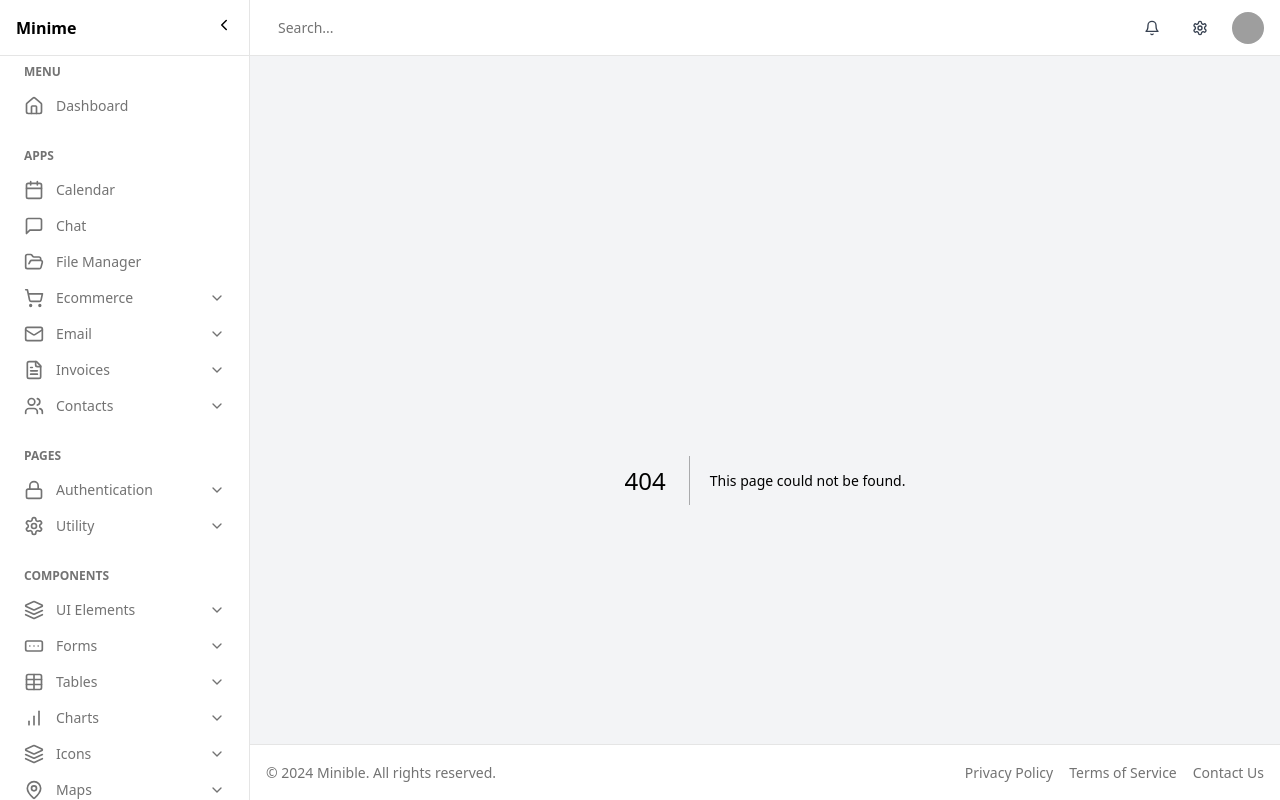
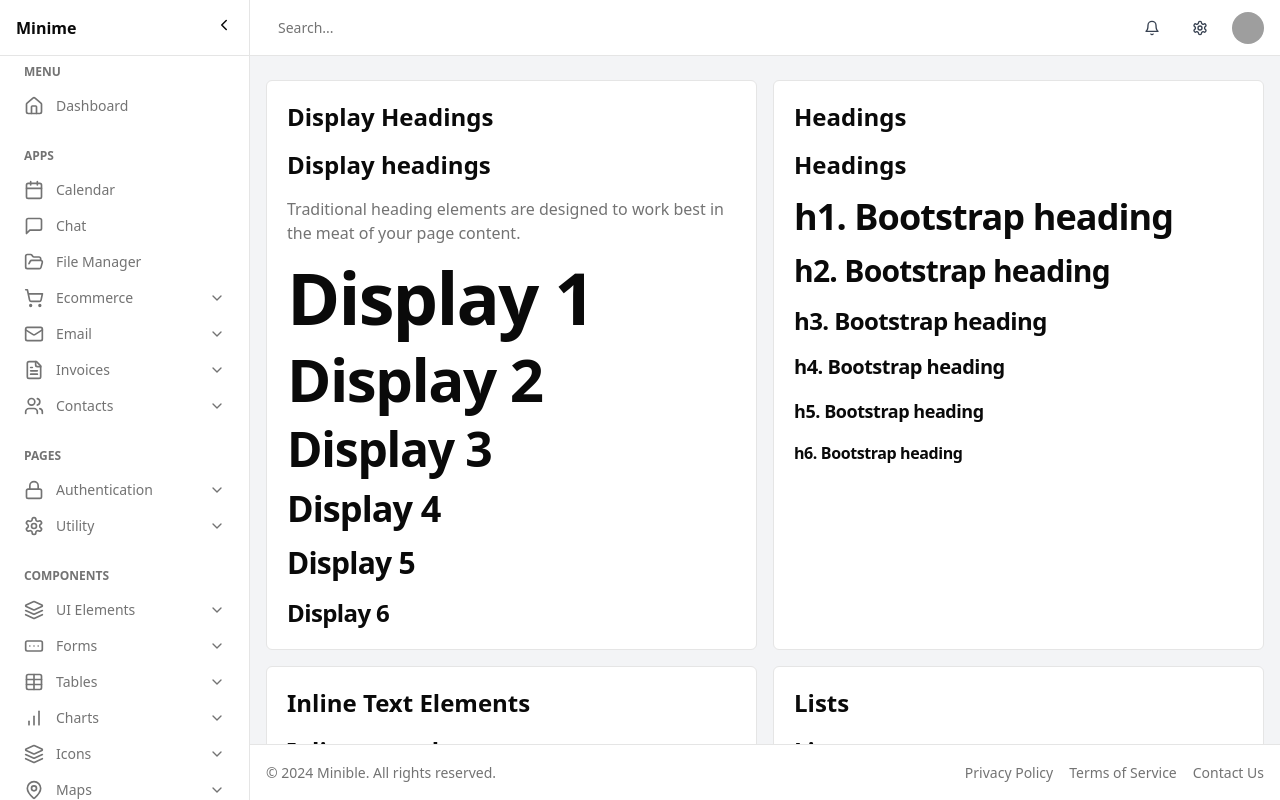
Before and after one commit to gamzesirin/theme-minime, a Next.js app: page /ui-elements/typography in a window 1280 px wide. Before the commit this address had no page. Built offline with nearby package versions, Linux system fonts and the light colour scheme; grey boxes are pictures that could not be loaded.

Commit message:
feat: add typography

```diff
--- /dev/null
+++ b/app/ui-elements/typography/page.js
@@ -0,0 +1,35 @@
+import DisplayHeadings from '@/components/ui-elements/typography/DisplayHeadings'
+import Headings from '@/components/ui-elements/typography/Headings'
+import InlineTextElements from '@/components/ui-elements/typography/InlineTextElements'
+import Lists from '@/components/ui-elements/typography/Lists'
+import React from 'react'
+
+const TypographyPage = () => {
+	return (
+		<div className="space-y-4">
+			<div className="flex flex-wrap space-x-4 -mx-2 ">
+				<div className=" flex-1 space-y-4 p-5 rounded-md bg-white border">
+					<h2 className="text-2xl font-bold mb-4">Display Headings</h2>
+					<DisplayHeadings />
+				</div>
+				<div className=" flex-1 space-y-4 p-5 rounded-md bg-white border">
+					<h2 className="text-2xl font-bold mb-4">Headings</h2>
+					<Headings />
+				</div>
+			</div>
+
+			<div className="flex flex-wrap space-x-4 -mx-2 ">
+				<div className=" flex-1 space-y-4 p-5 rounded-md bg-white border">
+					<h2 className="text-2xl font-bold mb-4">Inline Text Elements</h2>
+					<InlineTextElements />
+				</div>
+				<div className=" flex-1 space-y-4 p-5 rounded-md bg-white border">
+					<h2 className="text-2xl font-bold mb-4">Lists</h2>
+					<Lists />
+				</div>
+			</div>
+		</div>
+	)
+}
+
+export default TypographyPage
--- /dev/null
+++ b/components/ui-elements/typography/Blockquotes.jsx
@@ -0,0 +1,19 @@
+import React from 'react'
+
+const Blockquotes = () => {
+	return (
+		<div>
+			<section className="space-y-4">
+				<h2 className="text-2xl font-semibold mb-4">Blockquotes</h2>
+				<blockquote className="mt-6 border-l-2 pl-6 italic">
+					Lorem ipsum dolor sit amet, consectetur adipiscing elit. Integer posuere erat a ante.
+					<footer className="mt-2 text-sm text-muted-foreground">
+						— Someone famous in <cite>Source Title</cite>
+					</footer>
+				</blockquote>
+			</section>
+		</div>
+	)
+}
+
+export default Blockquotes
--- /dev/null
+++ b/components/ui-elements/typography/DisplayHeadings.jsx
@@ -0,0 +1,24 @@
+import React from 'react'
+
+const DisplayHeadings = () => {
+	return (
+		<div>
+			<section className="space-y-4">
+				<h2 className="text-2xl font-semibold mb-4">Display headings</h2>
+				<p className="text-muted-foreground">
+					Traditional heading elements are designed to work best in the meat of your page content.
+				</p>
+				<div className="space-y-4">
+					<h1 className="scroll-m-20 text-7xl font-bold tracking-tight">Display 1</h1>
+					<h1 className="scroll-m-20 text-6xl font-bold tracking-tight">Display 2</h1>
+					<h1 className="scroll-m-20 text-5xl font-bold tracking-tight">Display 3</h1>
+					<h1 className="scroll-m-20 text-4xl font-bold tracking-tight">Display 4</h1>
+					<h1 className="scroll-m-20 text-3xl font-bold tracking-tight">Display 5</h1>
+					<h1 className="scroll-m-20 text-2xl font-bold tracking-tight">Display 6</h1>
+				</div>
+			</section>
+		</div>
+	)
+}
+
+export default DisplayHeadings
--- /dev/null
+++ b/components/ui-elements/typography/Headings.jsx
@@ -0,0 +1,21 @@
+import React from 'react'
+
+const Headings = () => {
+	return (
+		<div>
+			<section className="space-y-4">
+				<h2 className="text-2xl font-semibold mb-4">Headings</h2>
+				<div className="space-y-4">
+					<h1 className="scroll-m-20 text-4xl font-semibold tracking-tight">h1. Bootstrap heading</h1>
+					<h2 className="scroll-m-20 text-3xl font-semibold tracking-tight">h2. Bootstrap heading</h2>
+					<h3 className="scroll-m-20 text-2xl font-semibold tracking-tight">h3. Bootstrap heading</h3>
+					<h4 className="scroll-m-20 text-xl font-semibold tracking-tight">h4. Bootstrap heading</h4>
+					<h5 className="scroll-m-20 text-lg font-semibold tracking-tight">h5. Bootstrap heading</h5>
+					<h6 className="scroll-m-20 text-base font-semibold tracking-tight">h6. Bootstrap heading</h6>
+				</div>
+			</section>
+		</div>
+	)
+}
+
+export default Headings
--- /dev/null
+++ b/components/ui-elements/typography/InlineTextElements.jsx
@@ -0,0 +1,23 @@
+import React from 'react'
+
+const InlineTextElements = () => {
+	return (
+		<div>
+			<section className="space-y-4">
+				<h2 className="text-2xl font-semibold mb-4">Inline text elements</h2>
+				<p className="text-muted-foreground">Styling for common inline HTML5 elements.</p>
+				<div className="space-y-2">
+					<p>
+						You can use the mark tag to <mark className="bg-yellow-200 rounded-sm px-1">highlight</mark> text.
+					</p>
+					<p className="line-through">This line of text is meant to be treated as deleted text.</p>
+					<p className="underline">This line of text will render as underlined.</p>
+					<p className="italic">This line rendered as italicized text.</p>
+					<p className="font-bold">This line rendered as bold text.</p>
+				</div>
+			</section>
+		</div>
+	)
+}
+
+export default InlineTextElements
--- /dev/null
+++ b/components/ui-elements/typography/Lists.jsx
@@ -0,0 +1,39 @@
+import React from 'react'
+
+const Lists = () => {
+	return (
+		<div>
+			<section className="space-y-4">
+				<h2 className="text-2xl font-semibold mb-4">Lists</h2>
+				<div className="grid grid-cols-1 md:grid-cols-2 gap-8">
+					<div>
+						<h3 className="text-lg font-semibold mb-2">Unordered List</h3>
+						<ul className="list-disc list-inside space-y-1">
+							<li>Integer molestie lorem at massa</li>
+							<li>
+								Nulla volutpat aliquam velit
+								<ul className="list-disc list-inside ml-4 space-y-1">
+									<li>Phasellus iaculis neque</li>
+									<li>Vestibulum laoreet porttitor sem</li>
+									<li>Ac tristique libero volutpat at</li>
+								</ul>
+							</li>
+							<li>Faucibus porta lacus fringilla vel</li>
+						</ul>
+					</div>
+					<div>
+						<h3 className="text-lg font-semibold mb-2">Ordered List</h3>
+						<ol className="list-decimal list-inside space-y-1">
+							<li>Integer molestie lorem at massa</li>
+							<li>Nulla volutpat aliquam velit</li>
+							<li>Faucibus porta lacus fringilla vel</li>
+							<li>Aenean sit amet erat nunc</li>
+						</ol>
+					</div>
+				</div>
+			</section>
+		</div>
+	)
+}
+
+export default Lists
```
